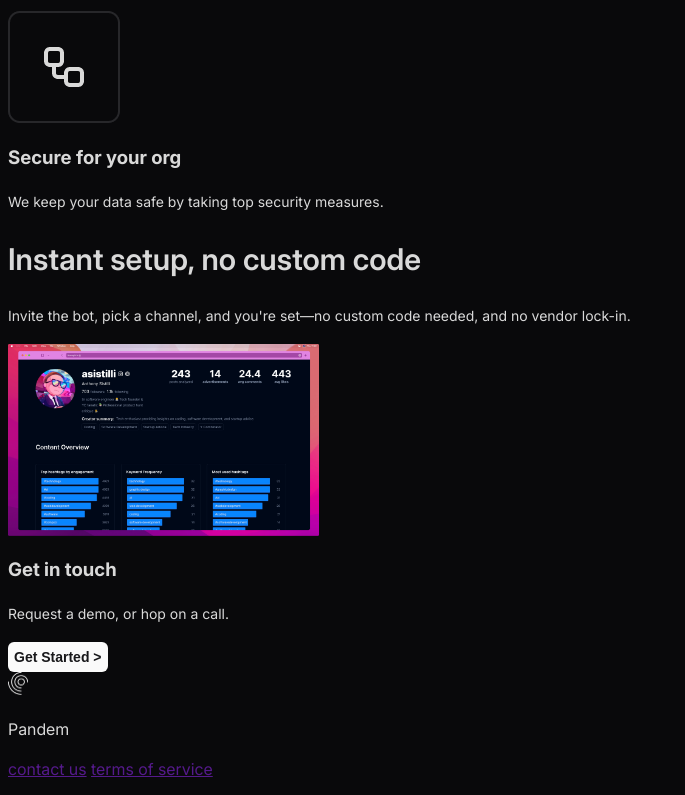
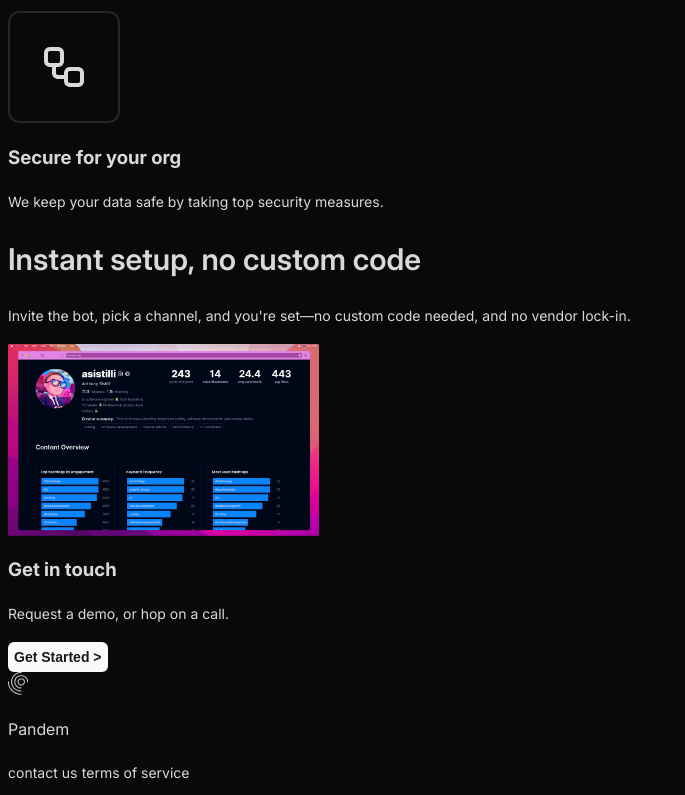
Before and after one commit to Hamzafpllefia/prueba_examen_daw1, a plain HTML site: page index.html in a window 1280 px wide. Shown: the part 1036-1831 px from the top of the page, without its empty margins (0-685 px from the left). Drawn offline with Linux system fonts and the light colour scheme.

```diff
--- a/styles.css
+++ b/styles.css
@@ -71,3 +71,13 @@ h2{
     font-size: 30px;
     line-height: 36px;
     letter-spacing: -0.75%;
+}
+
+footer a{
+    color: #D9D9D9;
+    text-decoration: none;
+    font-size: 14px;
+    line-height: 28px;
+    font-weight: 400;
+
+}
```
